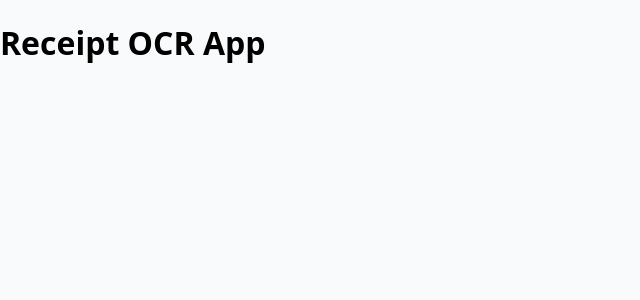
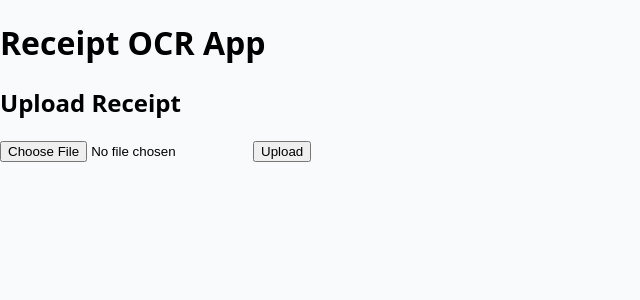
Before and after one commit to Kwameapenk/receipt-scanner-app, a React (Create React App) app in the folder frontend/: page / in a window 1280 px wide. Shown: the top 300 px of the page, without its empty margins (0-640 px from the left). Built offline with nearby package versions, Linux system fonts and the light colour scheme.

Commit message:
Update App.js

```diff
--- a/frontend/src/App.js
+++ b/frontend/src/App.js
@@ -1,9 +1,11 @@
 import React from 'react';
+import ReceiptUpload from "./components/ReceiptUpload";
 
 function App() {
   return (
-    <div className="min-h-screen flex items-center justify-center bg-gray-100 text-gray-900">
-      <h1 className="text-3xl font-bold">Receipt OCR App</h1>
+    <div className="min-h-screen flex flex-col items-center justify-center bg-gray-100 text-gray-900 p-4">
+      <h1 className="text-3xl font-bold mb-6">Receipt OCR App</h1>
+      <ReceiptUpload />
     </div>
   );
 }
```
